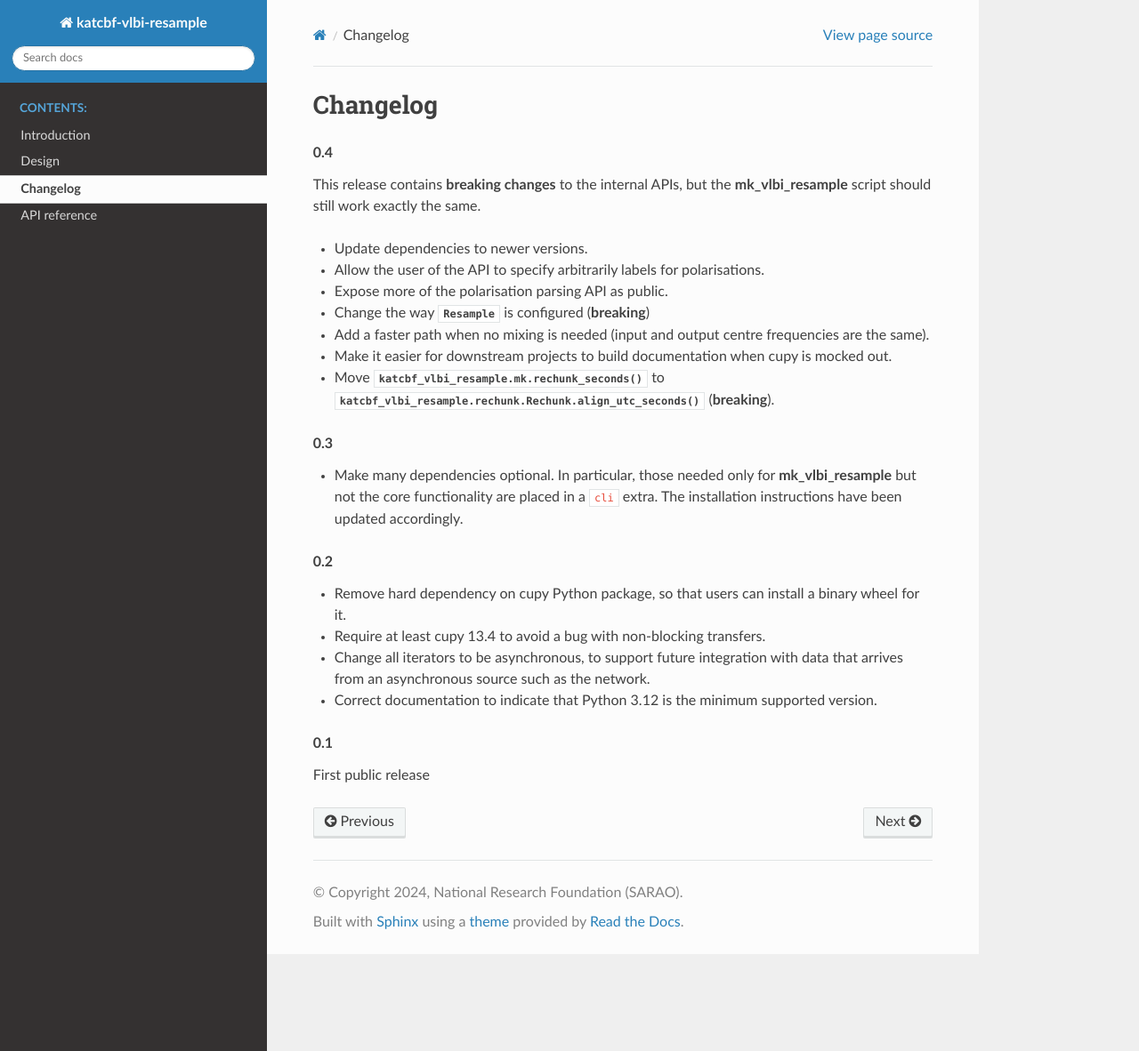
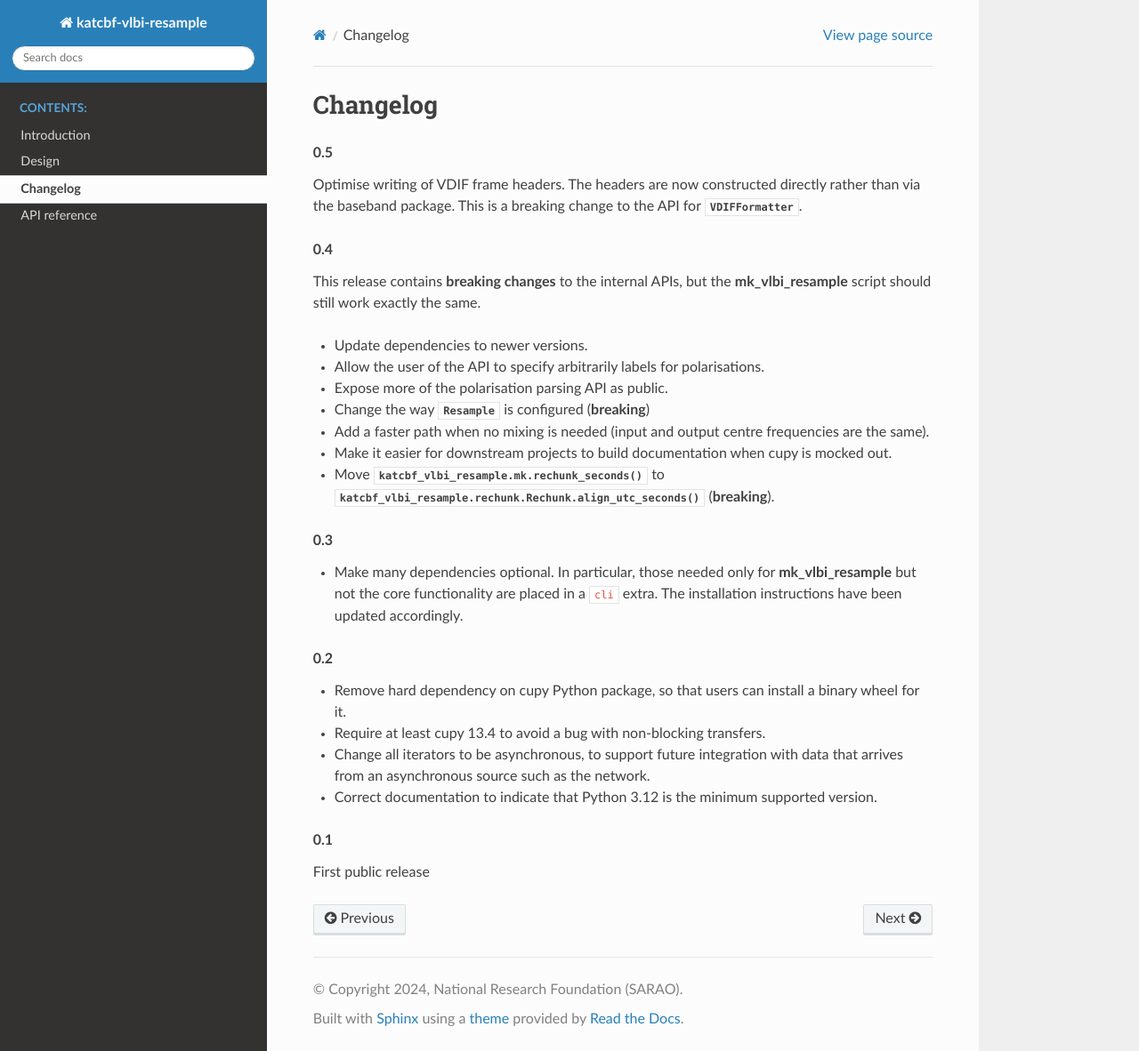
Before and after one commit to ska-sa/katcbf-vlbi-resample, a Sphinx documentation site: the page built from doc/changelog.rst, in a window 1280 px wide and 1182 px high. Shown: the whole window at 89% size. Built offline with Sphinx 7.4.7 and the Read the Docs theme 3.1.0, drawn with Linux system fonts in a browser that asks for light colours.

Commit message:
Add a changelog entry for 0.5

```diff
--- a/doc/changelog.rst
+++ b/doc/changelog.rst
@@ -1,5 +1,11 @@
 Changelog
 =========
+
+.. rubric:: 0.5
+
+Optimise writing of VDIF frame headers. The headers are now constructed
+directly rather than via the baseband package. This is a breaking change
+to the API for :class:`.VDIFFormatter`.
 
 .. rubric:: 0.4
 
```
